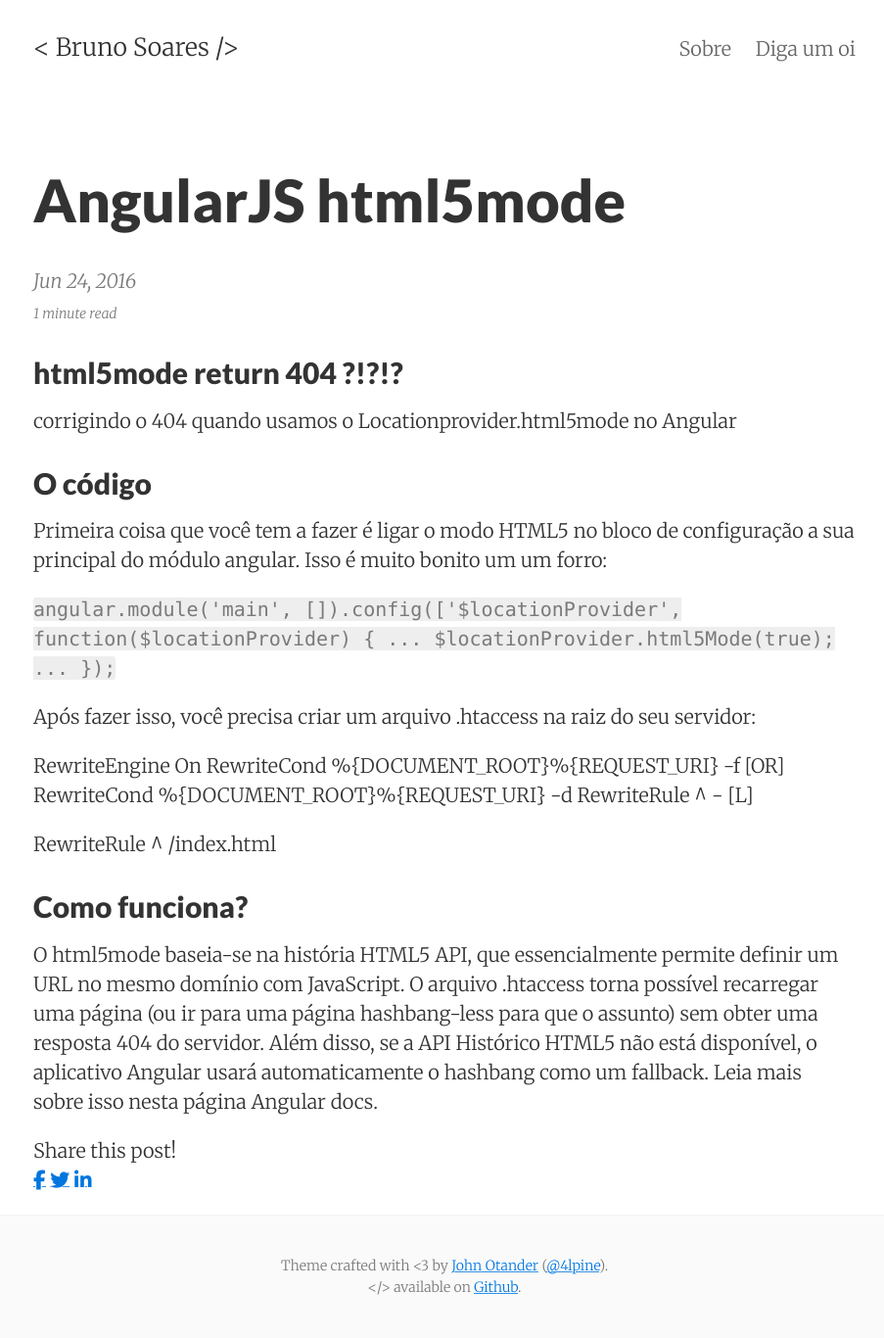
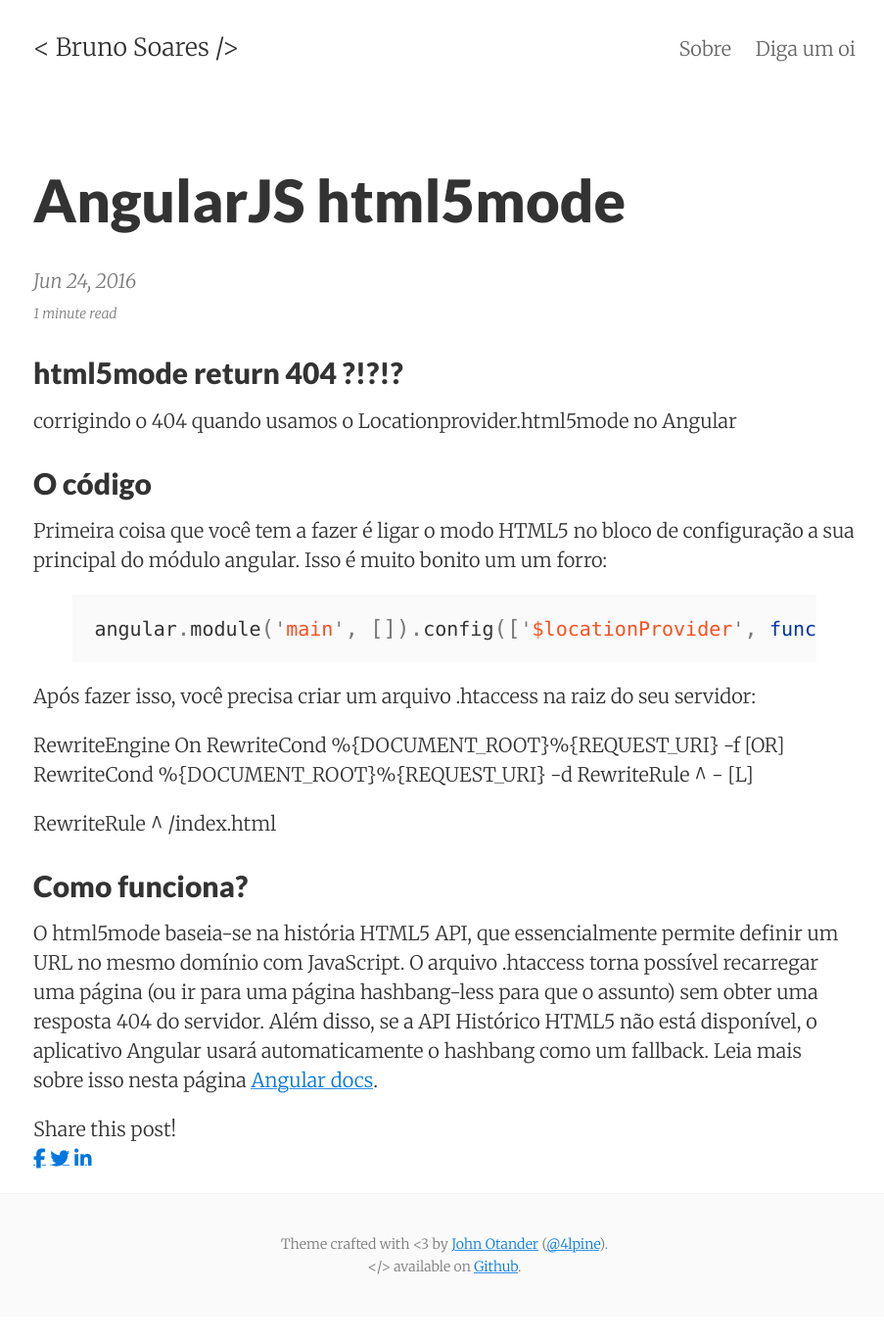
Before and after one commit to brunovsoares/brunovsoares.github.io, a Jekyll site: the page built from _posts/2016-06-24-angular-locationProviderhtml5Mode.md, in a window 1280 px wide. Shown: the whole page at 98% size, without its empty margins (186-1089 px from the left). Built offline with Jekyll 4.4.1, drawn with Linux system fonts in a browser that asks for light colours; nearby versions of some CDN libraries; after the commit the page ends 1344 px from its top, so only the background shows below that.

Commit message:
format post

```diff
--- a/_posts/2016-06-24-angular-locationProviderhtml5Mode.md
+++ b/_posts/2016-06-24-angular-locationProviderhtml5Mode.md
@@ -13,8 +13,9 @@ corrigindo o 404 quando usamos o Locationprovider.html5mode no Angular
 
 Primeira coisa que você tem a fazer é ligar o modo HTML5 no bloco de configuração a sua principal do módulo angular. Isso é muito bonito um um forro:
 
-`angular.module('main', []).config(['$locationProvider', function($locationProvider) { ... $locationProvider.html5Mode(true); ... });`
-
+{% highlight js %}
+angular.module('main', []).config(['$locationProvider', function($locationProvider) { ... $locationProvider.html5Mode(true); ... });
+{% endhighlight %}
 Após fazer isso, você precisa criar um arquivo .htaccess na raiz do seu servidor:
 
 RewriteEngine On
@@ -24,4 +25,4 @@ RewriteRule ^ /index.html
 
 ## Como funciona?
 
-O html5mode baseia-se na história HTML5 API, que essencialmente permite definir um URL no mesmo domínio com JavaScript. O arquivo .htaccess torna possível recarregar uma página (ou ir para uma página hashbang-less para que o assunto) sem obter uma resposta 404 do servidor. Além disso, se a API Histórico HTML5 não está disponível, o aplicativo Angular usará automaticamente o hashbang como um fallback. Leia mais sobre isso nesta página Angular docs.
+O html5mode baseia-se na história HTML5 API, que essencialmente permite definir um URL no mesmo domínio com JavaScript. O arquivo .htaccess torna possível recarregar uma página (ou ir para uma página hashbang-less para que o assunto) sem obter uma resposta 404 do servidor. Além disso, se a API Histórico HTML5 não está disponível, o aplicativo Angular usará automaticamente o hashbang como um fallback. Leia mais sobre isso nesta página [Angular docs](https://docs.angularjs.org/guide/$location#html5-mode).
```
Also changed, not shown: CNAME (added).
